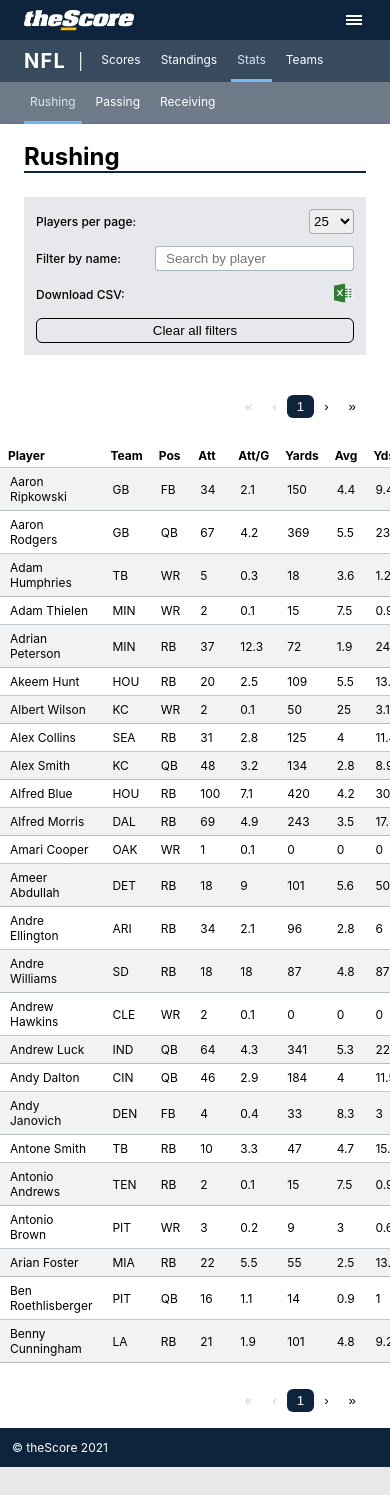
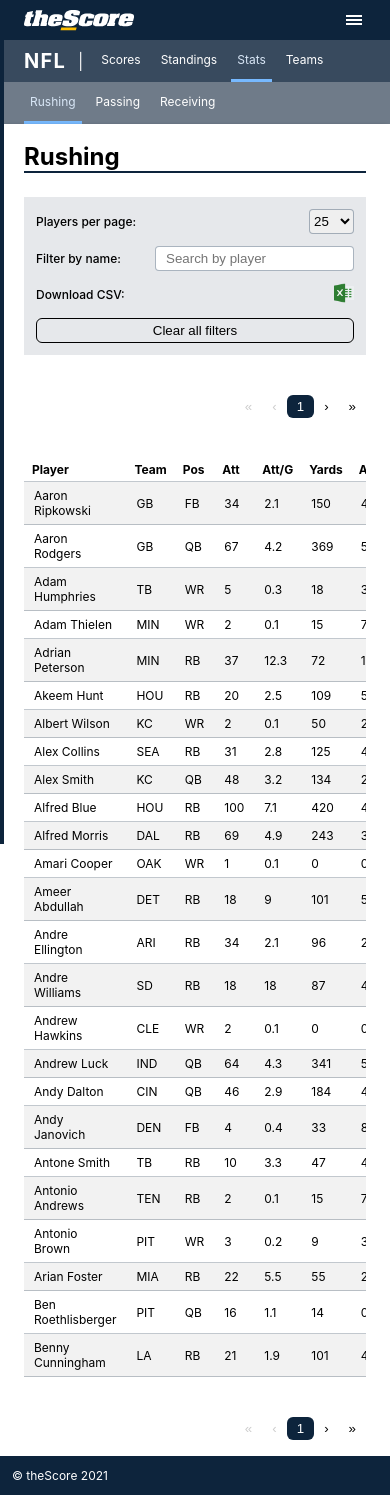
Before and after one commit to incarnateTheGreat/nfl, a React app: page / in a window 390 px wide. Before the commit the page ends 1467 px from the top, so only its background shows below. Built offline with nearby package versions, Linux system fonts and the light colour scheme; data requests are answered from the project's data file.

Commit message:
added transition to the mobile menu

```diff
--- a/src/components/SiteNav/siteNav.component.scss
+++ b/src/components/SiteNav/siteNav.component.scss
@@ -59,16 +59,17 @@
 
     &-mobile {
       background-color: $base-header-colour;
-      display: none;
+      display: flex;
       height: 100%;
-      left: 0;
+      left: -130px;
       margin: 0;
       position: fixed;
       top: 0;
+      transition: all 150ms;
       z-index: 100;
 
       &.--open {
-        display: flex;
+        left: 0;
       }
 
       @include nav-links;
--- a/src/views/NFL/rushing.view.scss
+++ b/src/views/NFL/rushing.view.scss
@@ -95,14 +95,15 @@
 @media only screen and (max-width: $medium) {
   .rushing {
     &-container {
+      margin: unset;
+      width: auto;
+
       h2 {
         margin: 0.75em 1em 0 1em;
       }
 
-      margin: unset;
-      width: auto;
-
       .rushing-table-container {
+        margin: 1.5em;
         padding: 0;
       }
     }
```
